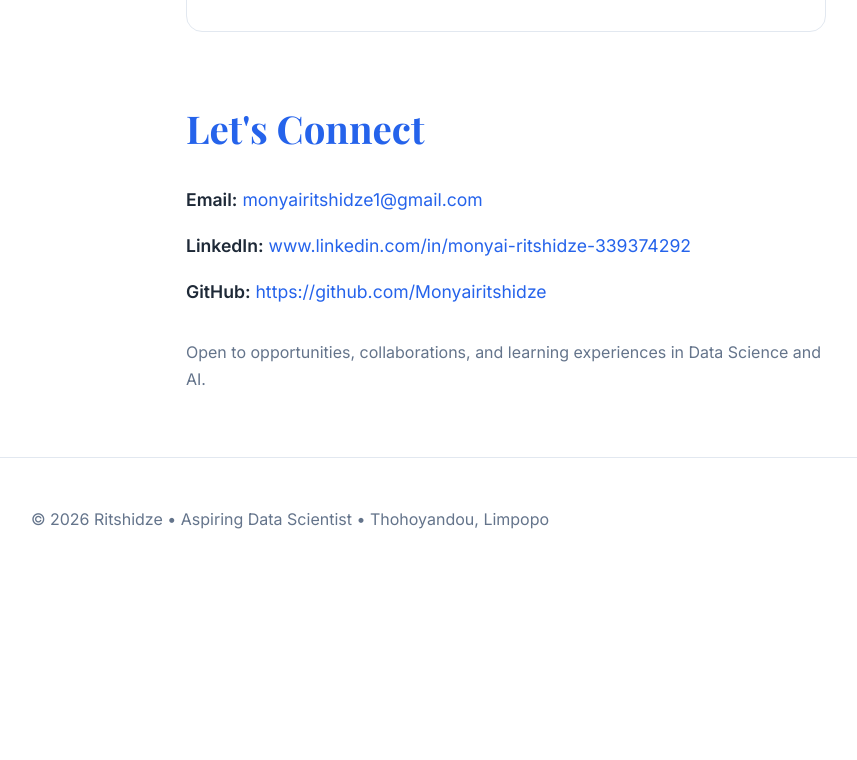
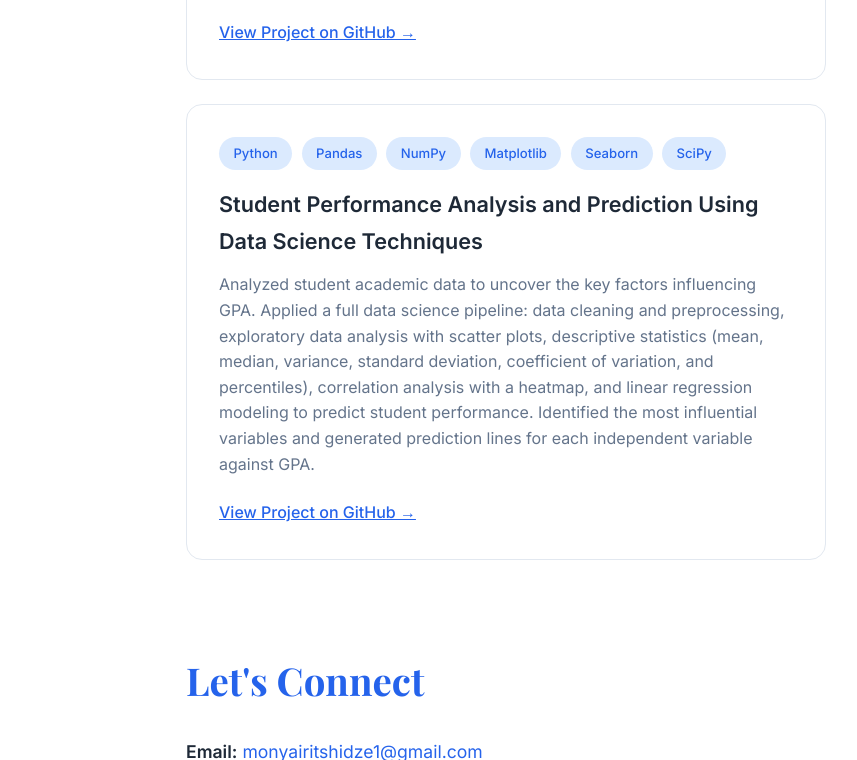
Before and after one commit to Monyairitshidze/HTML-CSS-JAVSCRIPT, a plain HTML site: page index.html in a window 1280 px wide. Shown: the part 2376-3136 px from the top of the page, without its empty margins (350-1207 px from the left). Before the commit the page ends 2941 px from the top, so only its background shows below. Drawn offline with nearby package versions, Linux system fonts and the light colour scheme.

Commit message:
Updating the branch

```diff
--- a/index.html
+++ b/index.html
@@ -147,6 +147,7 @@
       border-radius: var(--radius);
       padding: 2rem;
       transition: all 0.4s ease;
+      margin-bottom: 1.5rem;
     }
     .project-card:hover {
       border-color: var(--primary);
@@ -322,11 +323,10 @@
             Built Jupyter notebooks focused on data cleaning, preparation, variance, standard deviation, coefficient of variation,
             correlation analysis, correlation matrices, and professional visualizations using Matplotlib.
           </p>
-          <a href="https://github.com/Monyairitshidze/Zenyx-Analytics.git" target="_blank" style="color:var(--primary); font-weight:500;">View Project on GitHub →</a>
+          <a href="https://github.com/Monyairitshidze/Zenyx-Analytics/tree/master" target="_blank" style="color:var(--primary); font-weight:500;">View Project on GitHub →</a>
         </div>
 
-
-        <!-- New Project 1 -->
+        <!-- Project 2 -->
         <div class="project-card">
           <div class="project-tags">
             <span class="tag">Python</span>
@@ -340,10 +340,10 @@
             Data was cleaned from day_wise.csv, model fitted with formula <strong>Confirmed ~ Active</strong>.
             Achieved R-squared = 0.973 with statistically significant results (p-value &lt; 0.05).
           </p>
-          <a href="#" target="_blank" style="color:var(--primary); font-weight:500;">View Project on GitHub →</a>
+          <a href="https://github.com/Monyairitshidze/Zenyx-Analytics/tree/ADST" target="_blank" style="color:var(--primary); font-weight:500;">View Project on GitHub →</a>
         </div>
 
-        <!-- New Project 2 -->
+        <!-- Project 3 -->
         <div class="project-card">
           <div class="project-tags">
             <span class="tag">Python</span>
@@ -358,7 +358,28 @@
             correlation matrix with heatmap, visualizations, and linear regression using both scipy and statsmodels.
             Explored the relationship between recovered and active cases with detailed interpretation.
           </p>
-          <a href="#" target="_blank" style="color:var(--primary); font-weight:500;">View Project on GitHub →</a>
+          <a href="https://github.com/Monyairitshidze/Zenyx-Analytics/tree/stats" target="_blank" style="color:var(--primary); font-weight:500;">View Project on GitHub →</a>
+        </div>
+
+        <!-- Project 4: Student Performance -->
+        <div class="project-card">
+          <div class="project-tags">
+            <span class="tag">Python</span>
+            <span class="tag">Pandas</span>
+            <span class="tag">NumPy</span>
+            <span class="tag">Matplotlib</span>
+            <span class="tag">Seaborn</span>
+            <span class="tag">SciPy</span>
+          </div>
+          <h3 class="project-title">Student Performance Analysis and Prediction Using Data Science Techniques</h3>
+          <p class="project-desc">
+            Analyzed student academic data to uncover the key factors influencing GPA. Applied a full data science pipeline:
+            data cleaning and preprocessing, exploratory data analysis with scatter plots, descriptive statistics
+            (mean, median, variance, standard deviation, coefficient of variation, and percentiles),
+            correlation analysis with a heatmap, and linear regression modeling to predict student performance.
+            Identified the most influential variables and generated prediction lines for each independent variable against GPA.
+          </p>
+          <a href="https://github.com/Monyairitshidze/Zenyx-Analytics/tree/student_performance" target="_blank" style="color:var(--primary); font-weight:500;">View Project on GitHub →</a>
         </div>
 
       </section>
@@ -369,7 +390,7 @@
         <div class="contact-info">
           <p><strong>Email:</strong> <a href="mailto:monyairitshidze1@gmail.com">monyairitshidze1@gmail.com</a></p>
           <p><strong>LinkedIn:</strong> <a href="https://linkedin.com/in/monyai-ritshidze-339374292" target="_blank">www.linkedin.com/in/monyai-ritshidze-339374292</a></p>
-          <p><strong>GitHub:</strong> <a href="https://github.com/Monyairitshidze" target="_blank">https://github.com/Monyairitshidze</a></p>
+          <p><strong>GitHub:</strong> <a href="https://github.com/Monyairitshidze/Zenyx-Analytics.git" target="_blank">https://github.com/Monyairitshidze</a></p>
         </div>
         <p style="margin-top: 2rem; color: var(--muted);">Open to opportunities, collaborations, and learning experiences in Data Science and AI.</p>
       </section>
```
